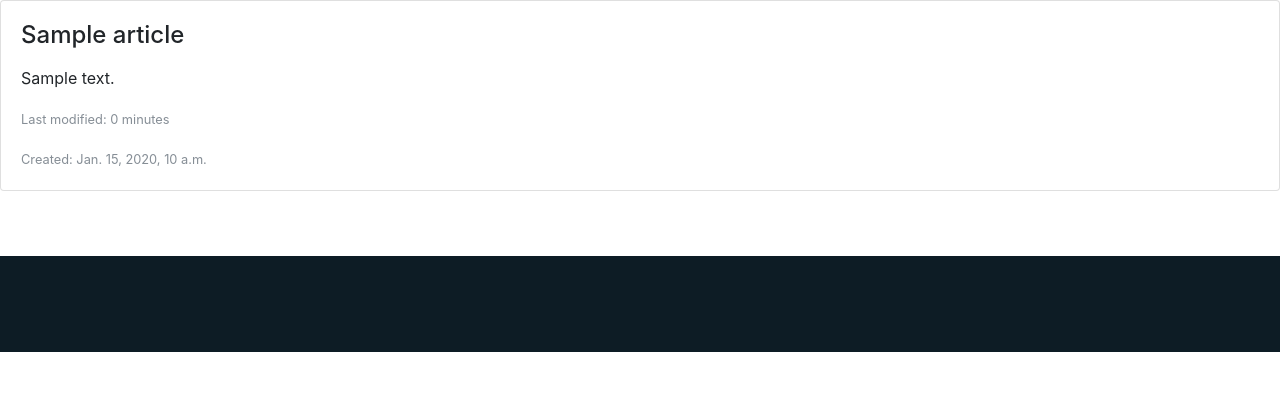
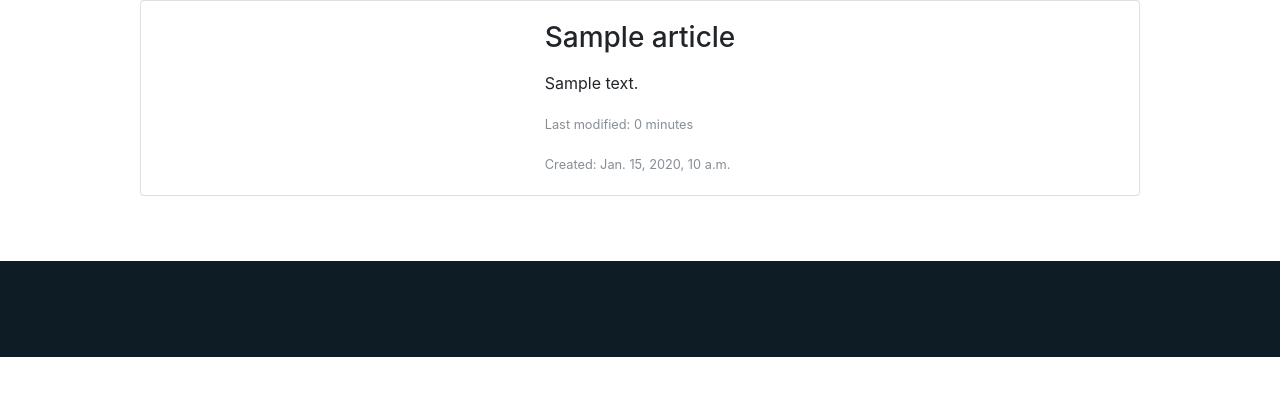
Before and after one commit to socialhackathon/zhardam, a Django app: template jardam_kolu/templates/articles/article_detail.html in a window 1280 px wide. Shown: the part 80-476 px from the top of the page. Run offline with Django 3.2, Linux system fonts and the light colour scheme; the template is opened without the code that fills it: most values are stand-ins (such as "Sample title", 1, 10 or a date in 2020); some libraries are stand-ins or nearby versions.

Commit message:
add some css

```diff
--- a/jardam_kolu/static/css/project.css
+++ b/jardam_kolu/static/css/project.css
@@ -140,3 +140,8 @@ h1 {
     font-size: 1.2em;
     padding: 10px;
 }
+
+.article {
+  max-width: 1000px;
+  margin: auto;
+}
--- a/jardam_kolu/templates/articles/article-card.html
+++ b/jardam_kolu/templates/articles/article-card.html
@@ -2,8 +2,8 @@
 
 <article>
     <div class="card">
-        <div class="card-body">
-            <h4 class="card-title">{{ article.title }}</h4>
+        <div class="card-body article">
+            <h3 class="card-title">{{ article.title }}</h3>
             <p class="card-text">
                 {{ article.content | linebreaks }}
             </p>
--- a/jardam_kolu/templates/articles/article_detail.html
+++ b/jardam_kolu/templates/articles/article_detail.html
@@ -1,9 +1,11 @@
 {% extends 'base.html' %}
 
 {% block main %}
-    {% include 'articles/article-card.html' %}
+    <div class="article">
+        {% include 'articles/article-card.html' %}
 
-    <div class="disqus">
-        {% include 'articles/disqus.html' %}
+        <div class="disqus">
+            {% include 'articles/disqus.html' %}
+        </div>
     </div>
 {% endblock %}
```
